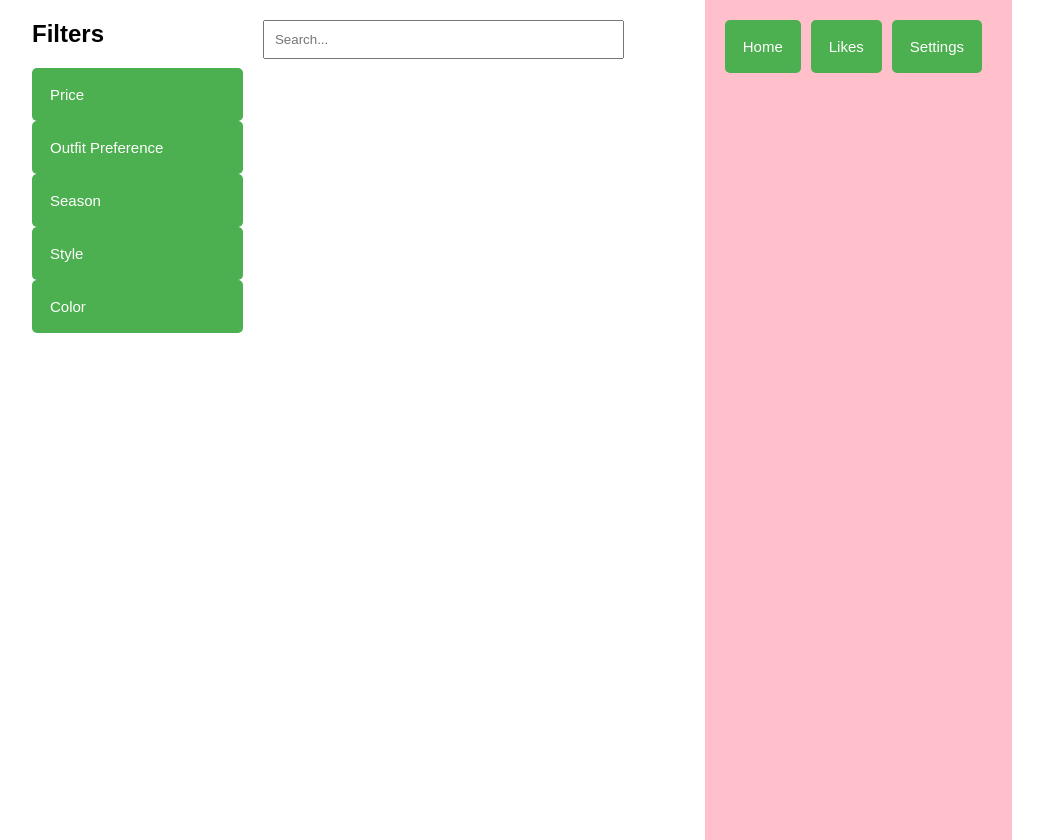
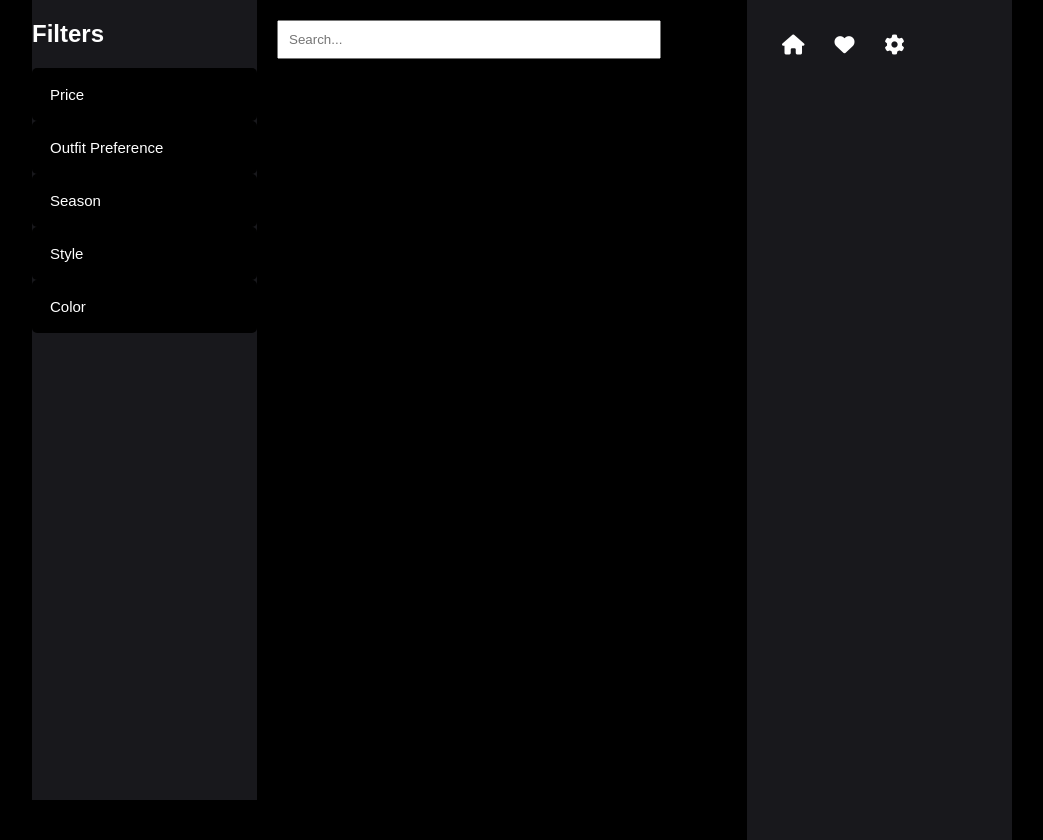
Before and after one commit to KatieOrtiz/FashionGPT, a Flask app: template templates/homePage.html in a window 1280 px wide. Shown: the whole page, without its empty margins (118-1161 px from the left). Run offline with Flask 3, Linux system fonts and the light colour scheme; the template is opened without the code that fills it, so the values that code supplies are empty; some libraries are stand-ins or nearby versions.

Commit message:
UPDATED CSS

```diff
--- a/static/styles.css
+++ b/static/styles.css
@@ -5,11 +5,12 @@ body {
   margin: 0;
   padding: 0;
   font-family: Arial, sans-serif;
-  background-color: white;
+  background-color: black;
+  color: white;
 }
 
 .header {
-  background-color: #205566; /* Set the background color here */
+  background-color: #18181c; /* Set the background color here */
   padding: 10px;
   display: flex;
   justify-content: space-between;
@@ -43,54 +44,25 @@ nav ul li a {
   color: #ffffff;
 }
 
-.container {
-  max-width: 800px;
-  margin: 0 auto;
-  flex: 1; /* Make the container take the available vertical space */
-}
-
 main {
   padding: 20px;
 }
 
 button {
-  background-color: #4CAF50;
+  background-color: #0074e4;
   color: #ffffff;
   padding: 10px 20px;
   border: none;
   border-radius: 5px;
   cursor: pointer;
 }
-
-.back-btn {
-  position: fixed;
-  top: 10px; /* Adjust the top position as needed */
-  left: 10px; /* Adjust the left position as needed */
-}
-
-.verification {
-  margin-top: 350px;
-      text-align: center;
-      padding: 20px;
-      border-radius: 10px;
-      background-color: #205566;
-      color: white;
-    }
-.email-btn{
-  margin-top: 25px;
-}
-.signup-btn{
-   margin-top: 25px;
-}
-.password-btn{
-  margin-top: 25px;
-}
-.error
-{
-  background-color: #f7b5b5;
+.container {
+  max-width: 800px;
+  margin: 0 auto;
+  flex: 1; /* Make the container take the available vertical space */
 }
 .footer {
-  background-color: #205566;
+  background-color: #18181c;
   color: white;
   padding: 10px;
   text-align: center;
@@ -102,11 +74,11 @@ button {
   display: flex;
   flex-direction: row;
   min-height: 100vh;
-  background-color: white;
+  background-color: black;
 }
 #left-section {
   flex: 1;
-  background-color: white;
+  background-color: #18181c;
   height: 100vh;
   display: flex;
   flex-direction: column;
@@ -115,7 +87,7 @@ button {
 }
 
 .collapsible {
-  background-color: #4CAF50;
+  background-color: black;
   color: white;
   cursor: pointer;
   padding: 18px;
@@ -128,7 +100,7 @@ button {
 }
 
 .collapsible:hover {
-  background-color: #45a049;
+  background-color: #18181c;
 }
 
 .content {
@@ -140,7 +112,7 @@ button {
 
 #middle-section {
   flex: 2;
-  background-color: white;
+  background-color: black;
   padding: 20px;
   display: flex;
   flex-direction: column;
@@ -155,7 +127,7 @@ button {
 
 #right-section {
   flex: 1;
-  background-color: pink;
+  background-color: #18181c;
   height: 100vh;
   padding: 20px;
   display: flex;
@@ -164,7 +136,7 @@ button {
   margin-right: 150px;
 }
 
-.menu-button {
+/*.menu-button {
   background-color: #4CAF50;
   color: white;
   cursor: pointer;
@@ -173,10 +145,16 @@ button {
   text-align: center;
   outline: none;
   font-size: 15px;
-  margin-right: 10px; /* Add margin between buttons */
+  margin-right: 10px; Add margin between buttons//
   transition: background-color 0.3s;
 }
 
 .menu-button:hover {
   background-color: #45a049;
+}*/
+
+i{
+  color: white;
+  padding: 15px;
+  font-size: 20px;
 }
--- a/templates/homePage.html
+++ b/templates/homePage.html
@@ -1,16 +1,17 @@
 <!DOCTYPE html>
 <html lang="en">
-
   <head>
-    <meta charset="UTF-8">
-    <meta name="viewport" content="width=device-width, initial-scale=1.0">
-    <link rel="stylesheet" href="static/styles.css">
-  <script src="static/script.js"></script>
-    <title>Your Discord-Like Website</title>
+    <meta charset="UTF-8" />
+    <meta name="viewport" content="width=device-width, initial-scale=1.0" />
+    <link rel="stylesheet" href="styles.css" />
+    <link
+      rel="stylesheet"
+      href="https://cdnjs.cloudflare.com/ajax/libs/font-awesome/6.3.0/css/all.min.css"
+    />
+    <script src="script.js"></script>
+    <title>Three Sections Page</title>
   </head>
-
   <body class="three-sections-page">
-
     <div id="left-section">
       <h2>Filters</h2>
       <button class="collapsible">Price</button>
@@ -40,14 +41,13 @@
     </div>
 
     <div id="middle-section">
-        <input type="text" id="search-bar" placeholder="Search...">
+      <input type="text" id="search-bar" placeholder="Search..." />
     </div>
 
     <div id="right-section">
-        <button class="menu-button">Home</button>
-        <button class="menu-button">Likes</button>
-        <button class="menu-button">Settings</button>
+      <span id="homebutton"><i class="fa-solid fa-house"></i></span>
+      <span id="likebutton"><i class="fa-solid fa-heart"></i></span>
+      <span id="settingbutton"><i class="fa-solid fa-gear"></i></span>
     </div>
-
   </body>
 </html>
```
Also changed, not shown: static/regstyle.css (added, +81 -0 lines), templates/emailVerification.html (+14 -9 lines), templates/passwordPage.html (+7 -6 lines), templates/register.html (+10 -12 lines). Lines whose indentation alone changed are shown as unchanged.
